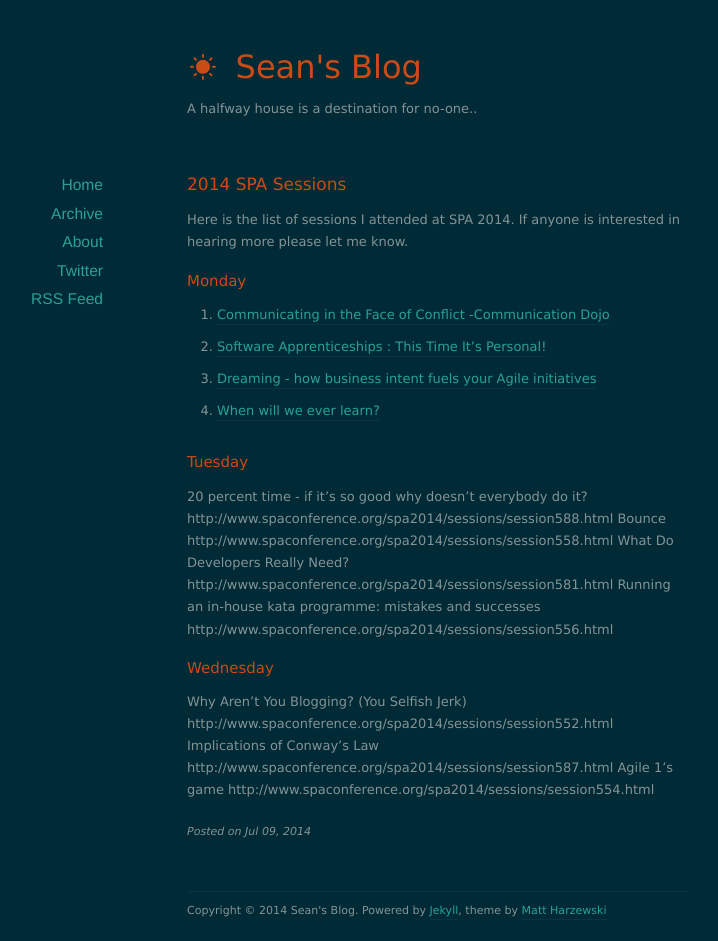
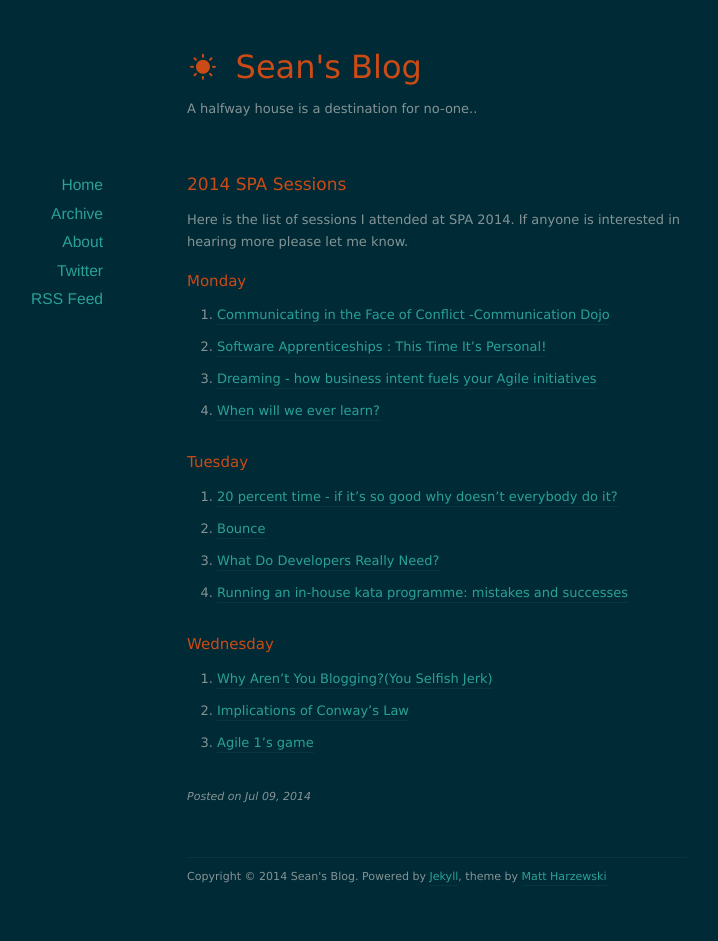
Before and after one commit to SeanCraig/seancraig.github.io, a Jekyll site: the page built from _posts/2014-07-09-my-spa-sessions.markdown, in a window 1280 px wide. Shown: the whole page, without its empty margins (203-921 px from the left). Built offline with Jekyll 4.4.1, drawn with Linux system fonts in a browser that asks for light colours; nearby versions of some CDN libraries; after the commit the page ends 907 px from its top, so only the background shows below that.

Commit message:
added draft spa post fixing some urls

```diff
--- a/_posts/2014-07-09-my-spa-sessions.markdown
+++ b/_posts/2014-07-09-my-spa-sessions.markdown
@@ -16,13 +16,13 @@
 
 Tuesday
 -------
-20 percent time - if it's so good why doesn't everybody do it? http://www.spaconference.org/spa2014/sessions/session588.html
-Bounce http://www.spaconference.org/spa2014/sessions/session558.html
-What Do Developers Really Need? http://www.spaconference.org/spa2014/sessions/session581.html
-Running an in-house kata programme: mistakes and successes http://www.spaconference.org/spa2014/sessions/session556.html
+* [20 percent time - if it's so good why doesn't everybody do it?](http://www.spaconference.org/spa2014/sessions/session588.html)
+* [Bounce](http://www.spaconference.org/spa2014/sessions/session558.html)
+* [What Do Developers Really Need?](http://www.spaconference.org/spa2014/sessions/session581.html)
+* [Running an in-house kata programme: mistakes and successes](http://www.spaconference.org/spa2014/sessions/session556.html)
 
 Wednesday
 ---------
-Why Aren't You Blogging? (You Selfish Jerk) http://www.spaconference.org/spa2014/sessions/session552.html
-Implications of Conway's Law http://www.spaconference.org/spa2014/sessions/session587.html
-Agile 1's game http://www.spaconference.org/spa2014/sessions/session554.html
+* [Why Aren't You Blogging?(You Selfish Jerk)](http://www.spaconference.org/spa2014/sessions/session552.html)
+* [Implications of Conway's Law](http://www.spaconference.org/spa2014/sessions/session587.html)
+* [Agile 1's game](http://www.spaconference.org/spa2014/sessions/session554.html)
```
